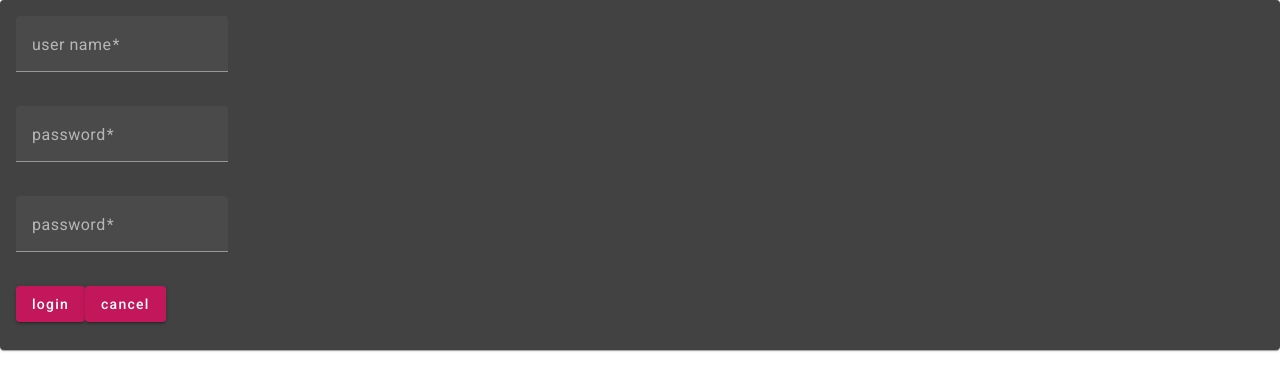
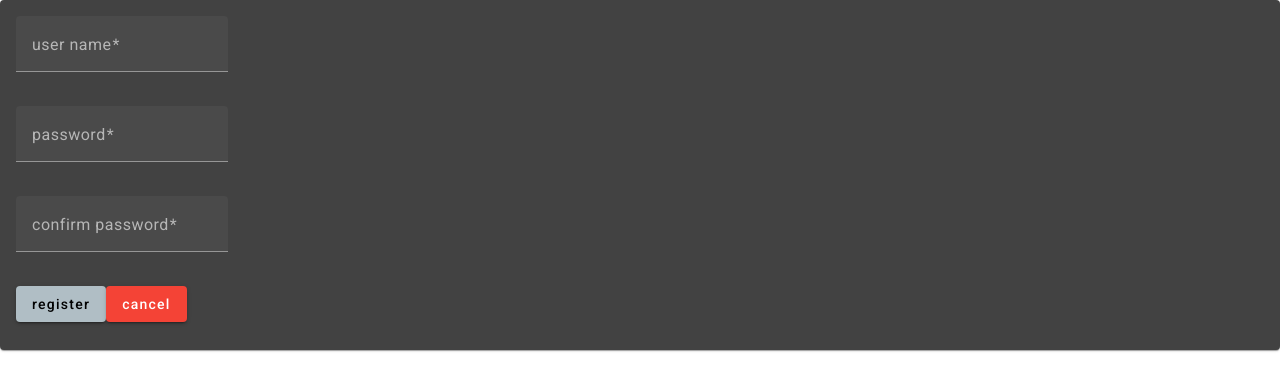
Before and after one commit to alanjaskot/health-app-client, an Angular app: page /register in a window 1280 px wide. Shown: the top 390 px of the page. Built offline with nearby package versions, Linux system fonts and the light colour scheme.

Commit message:
chore. changes in register form

```diff
--- a/src/app/core/components/register/register.component.html
+++ b/src/app/core/components/register/register.component.html
@@ -11,23 +11,27 @@
             <p>
                 <app-ui-text-input
                 label="password"
+                [type]="'password'"
                 [control]="form.password"
                 [required]="true"
                 ></app-ui-text-input>
             </p>
             <p>
                 <app-ui-text-input
-                label="password"
-                [control]="form.password"
+                label="confirm password"
+                [type]="'password'"
+                [control]="form.confirmPassword"
                 [required]="true"
                 ></app-ui-text-input>
             </p>
             <p>
                 <app-ui-button
-                text="login"
+                text="register"
+                color="accent"
                 (click)="registerUser()"
                 ></app-ui-button>
                 <app-ui-button
+                color="warn"
                 text="cancel"
                 routerLink="/"
                 ></app-ui-button>
--- a/src/app/core/components/register/register.component.ts
+++ b/src/app/core/components/register/register.component.ts
@@ -18,8 +18,9 @@ export class RegisterComponent {
       return;
     }
 
-    if (this.form.password.value !== this.form.confirmPassword.value) {
+    if (this.form.password.value != this.form.confirmPassword.value) {
       this.toastr.error('passwords are not the same');
+      return;
     }
 
     this.userService.register(this.form.userName.value, this.form.password.value);
--- a/src/app/core/forms/register.form.ts
+++ b/src/app/core/forms/register.form.ts
@@ -14,8 +14,8 @@ export class RegisterForm extends UntypedFormGroup {
     super(
       fb.group({
         userName: ['', Validators.required],
-        password: ['', [Validators.required, Validators.minLength(6)]],
-        confirmPassword: ['', [Validators.required, Validators.minLength(6)]],
+        password: ['', [Validators.required, Validators.min(6)]],
+        confirmPassword: ['', [Validators.required, Validators.min(6)]],
       }).controls
     );
   }
--- a/src/app/shared/components/ui-text-input/ui-text-input.component.ts
+++ b/src/app/shared/components/ui-text-input/ui-text-input.component.ts
@@ -11,5 +11,5 @@ export class UiTextInputComponent {
   @Input() control: UntypedFormControl;
   @Input() placeholder?: string;
   @Input() required = false;
-  @Input() type: 'text' | 'number' = 'text';
+  @Input() type: 'text' | 'number' | 'email' | 'password' = 'text';
 }
```
Also changed, not shown: .eslintrc.json.
